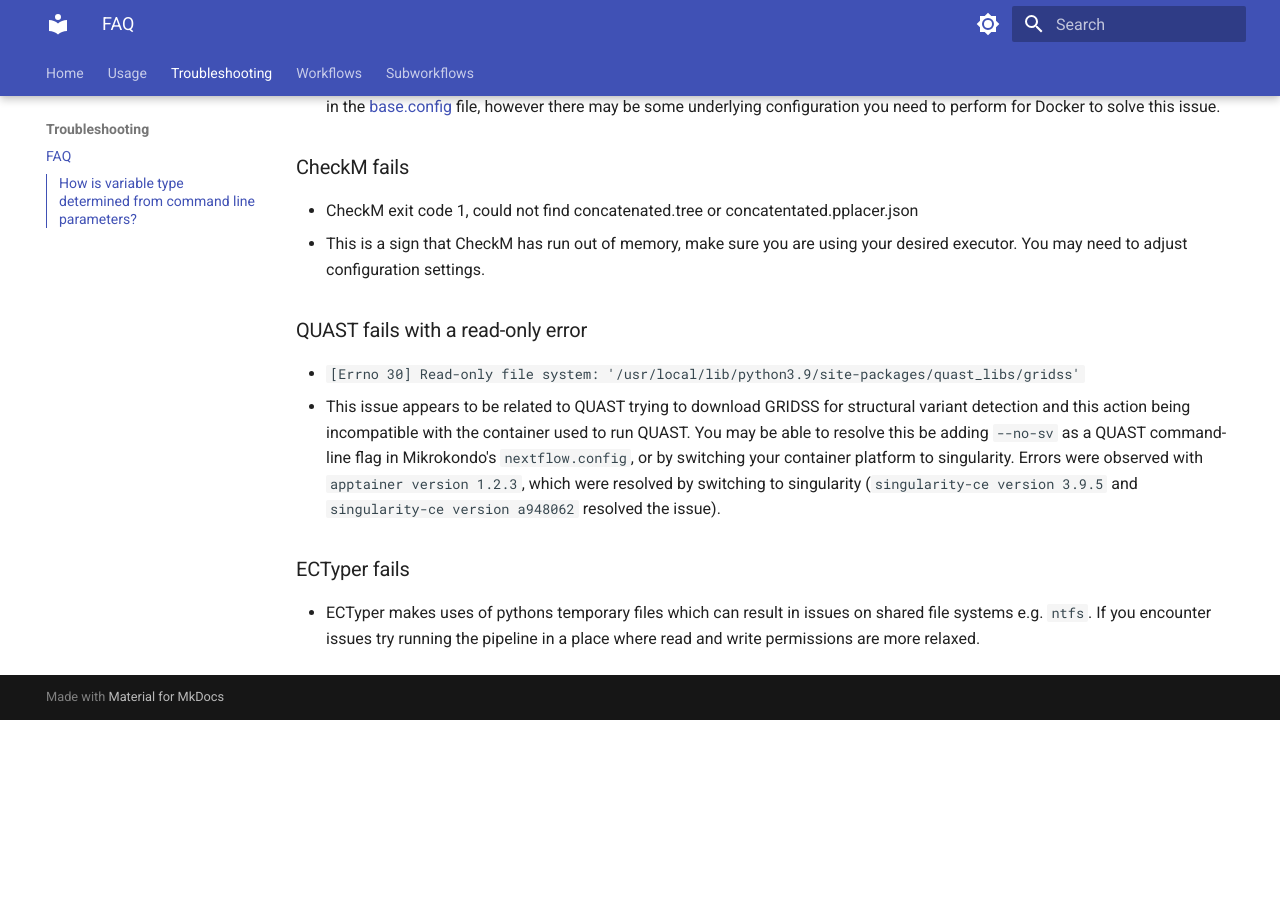
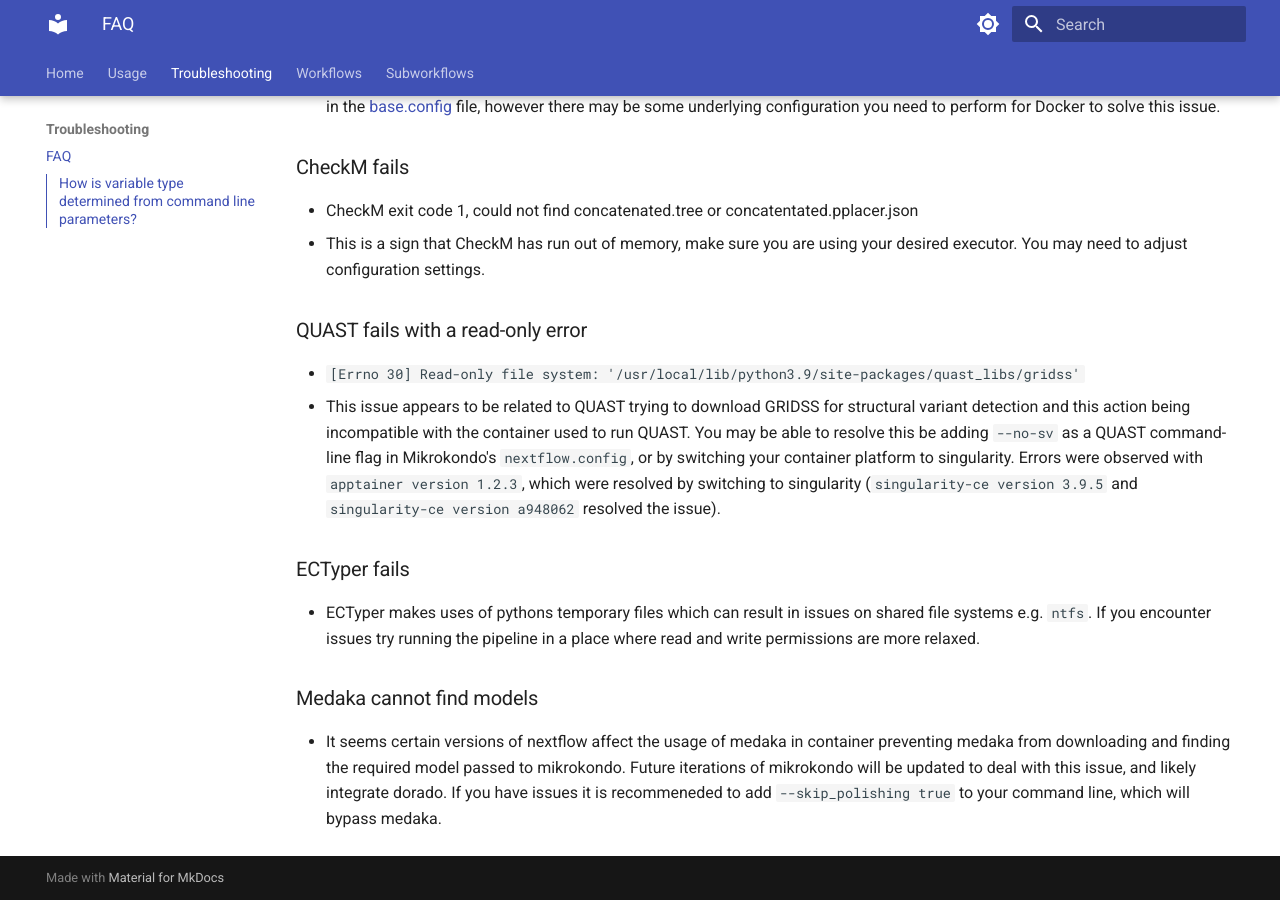
Before and after one commit to phac-nml/mikrokondo, an MkDocs documentation site: the page built from docs/troubleshooting/FAQ.md, in a window 1280 px wide and 900 px high, scrolled down 2406 px. Built offline with MkDocs 1.6.1 and Material for MkDocs 9.7.7, drawn with Linux system fonts in a browser that asks for light colours; before the commit the page ends 3126 px from its top, so only the background shows below that.

Commit message:
fixed doc strings

```diff
--- a/docs/troubleshooting/FAQ.md
+++ b/docs/troubleshooting/FAQ.md
@@ -86,3 +86,8 @@
 ### ECTyper fails
 
 - ECTyper makes uses of pythons temporary files which can result in issues on shared file systems e.g. `ntfs`. If you encounter issues try running the pipeline in a place where read and write permissions are more relaxed.
+
+
+### Medaka cannot find models
+
+- It seems certain versions of nextflow affect the usage of medaka in container preventing medaka from downloading and finding the required model passed to mikrokondo. Future iterations of mikrokondo will be updated to deal with this issue, and likely integrate dorado. If you have issues it is recommeneded to add `--skip_polishing true` to your command line, which will bypass medaka.
--- a/nextflow_schema.json
+++ b/nextflow_schema.json
@@ -749,7 +749,7 @@
                 "nanopore_chemistry": {
                     "type": "string",
                     "description": "The guppy base calling model. See the docs for a link of valid options",
-                    "pattern": "^[A-Za-z0-9_-]*$"
+                    "pattern": "^[.A-Za-z0-9_-]*$"
                 },
                 "flye_read_type": {
                     "type": "string",
```
Also changed, not shown: README.md (+2 -2 lines), docs/subworkflows/determine_species.md (+0 -2 lines), docs/usage/configuration.md (+1 -1 lines).
